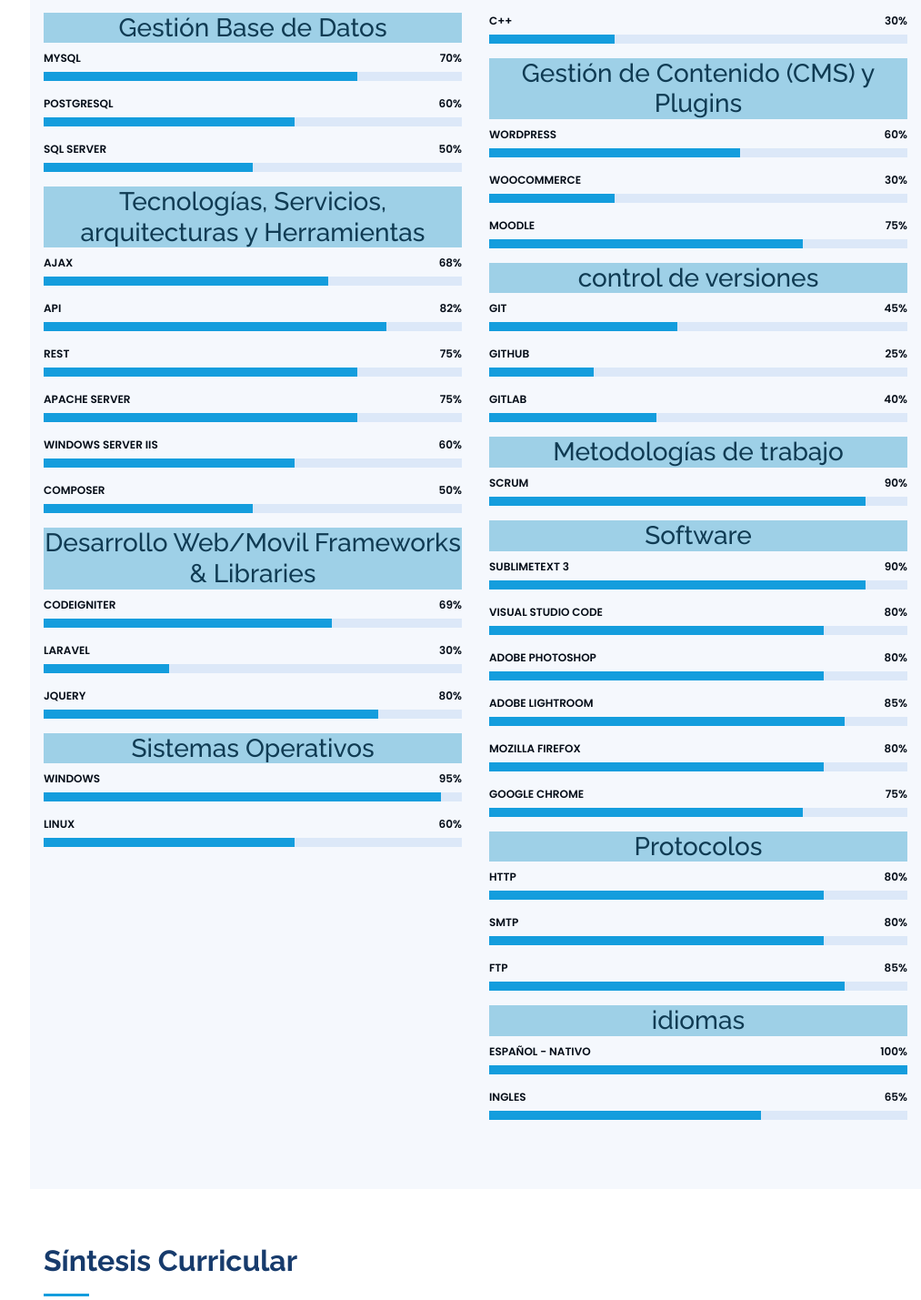
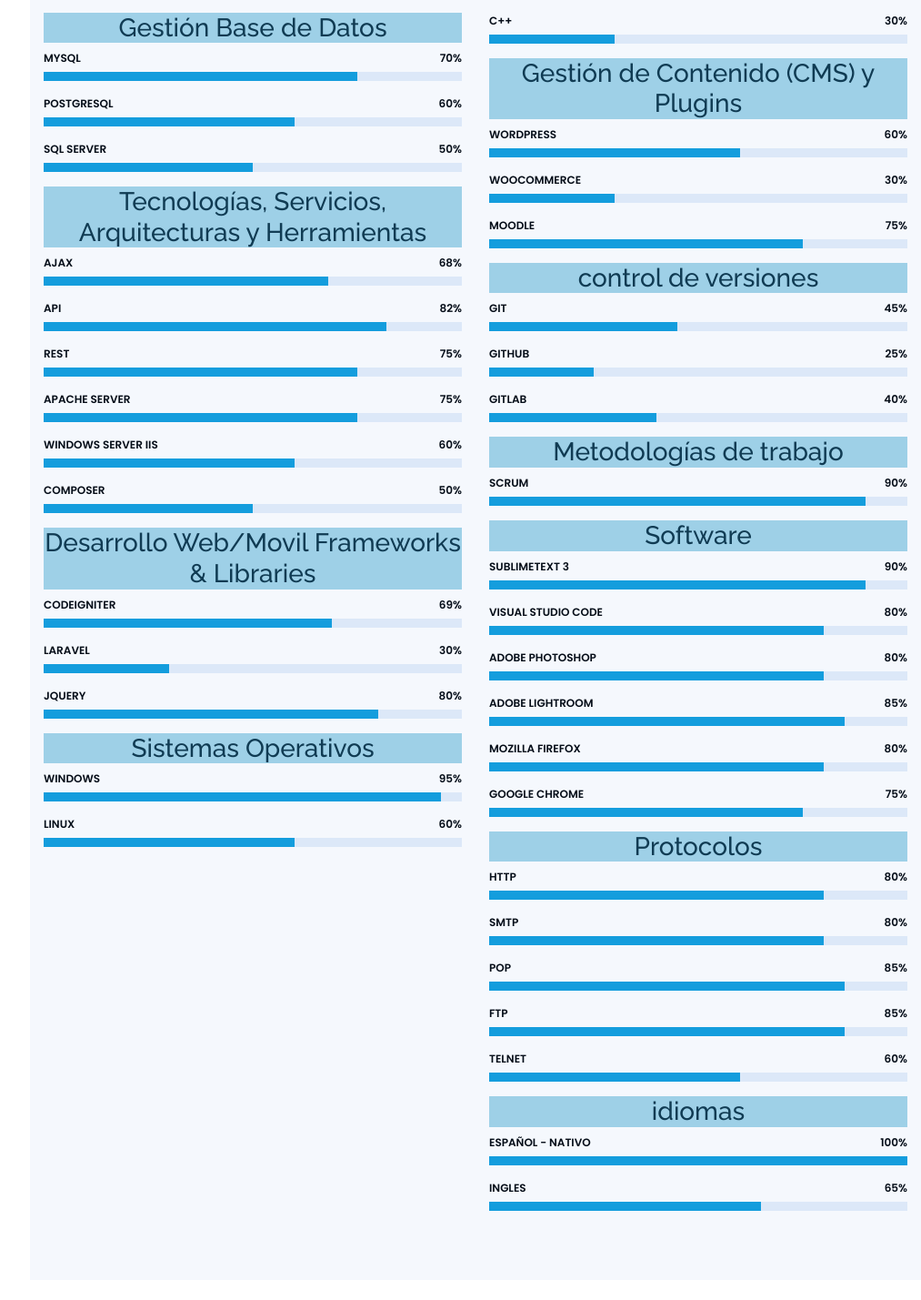
Before and after one commit to educamo/portafolio, a PHP site: page / in a window 1280 px wide. Shown: the part 2460-3889 px from the top of the page at 91% size, without its empty margins (267-1280 px from the left). Run offline with PHP 8.4, Linux system fonts and the light colour scheme.

Commit message:
agregue protocolos

```diff
--- a/Portafolio/index.php
+++ b/Portafolio/index.php
@@ -274,7 +274,7 @@
             </div>
 
             <div>
-              <h3 class="skills-title">Tecnologías, Servicios, arquitecturas y Herramientas</h3>
+              <h3 class="skills-title">Tecnologías, Servicios, Arquitecturas y Herramientas</h3>
             </div>
 
             <div class="progress">
@@ -520,11 +520,24 @@
                 <div class="progress-bar" role="progressbar" aria-valuenow="80" aria-valuemin="0" aria-valuemax="100"></div>
               </div>
             </div>
+            <div class="progress">
+              <span class="skill">POP <i class="val">85%</i></span>
+              <div class="progress-bar-wrap">
+                <div class="progress-bar" role="progressbar" aria-valuenow="85" aria-valuemin="0" aria-valuemax="100"></div>
+              </div>
+            </div>
 
             <div class="progress">
               <span class="skill">ftp <i class="val">85%</i></span>
               <div class="progress-bar-wrap">
                 <div class="progress-bar" role="progressbar" aria-valuenow="85" aria-valuemin="0" aria-valuemax="100"></div>
+              </div>
+            </div>
+
+            <div class="progress">
+              <span class="skill">Telnet <i class="val">60%</i></span>
+              <div class="progress-bar-wrap">
+                <div class="progress-bar" role="progressbar" aria-valuenow="60" aria-valuemin="0" aria-valuemax="100"></div>
               </div>
             </div>
 
```
